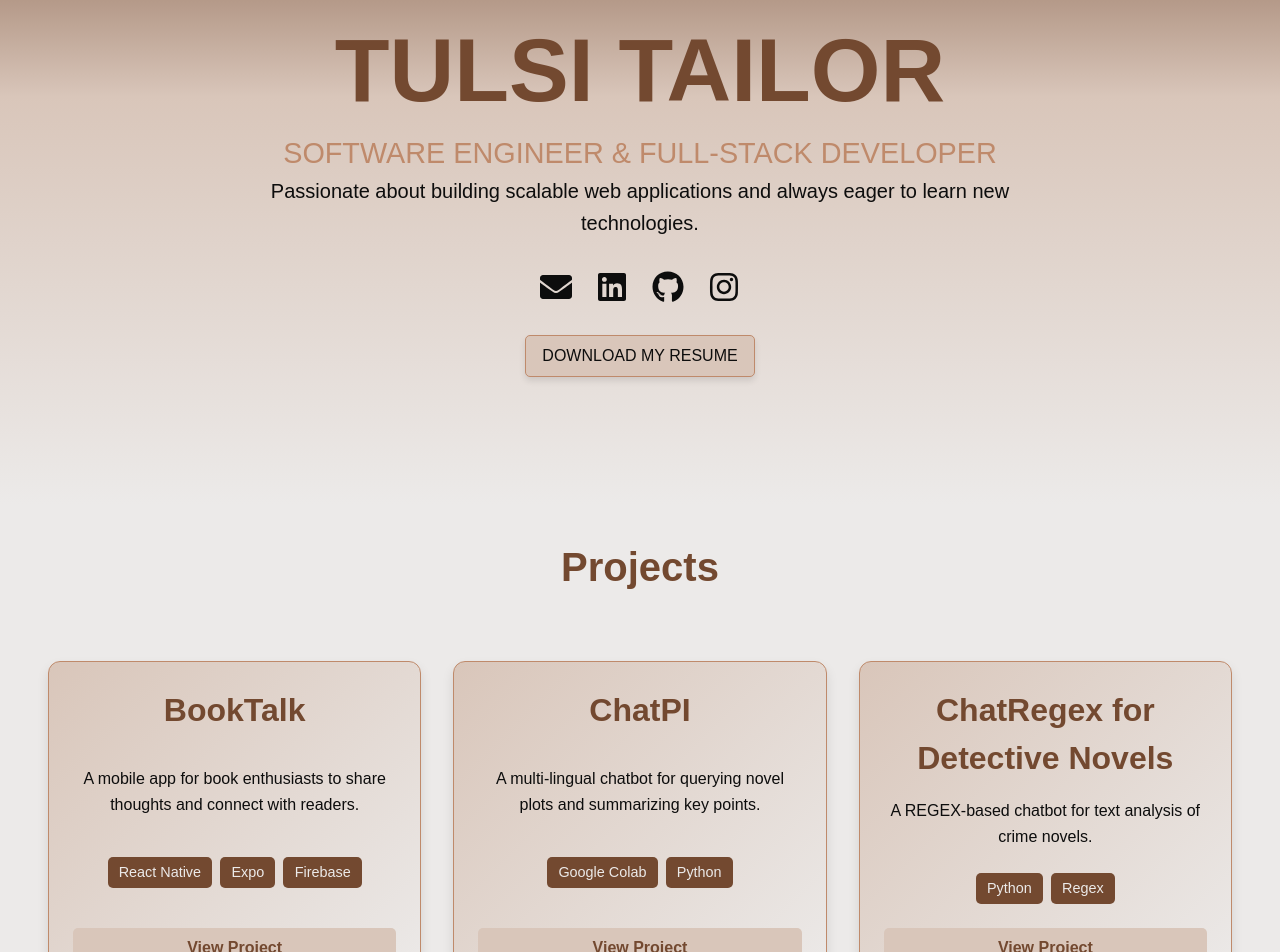
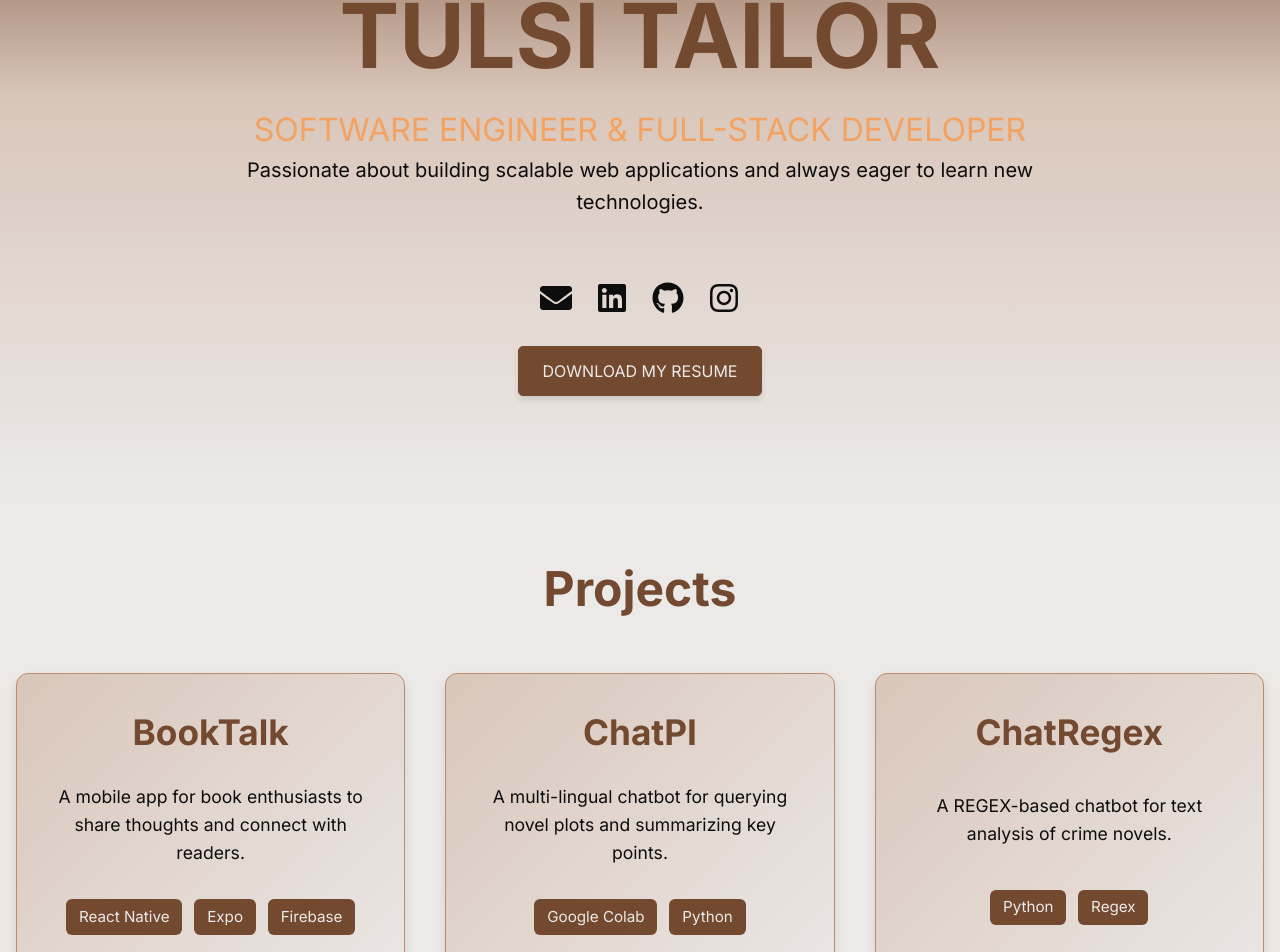
Before and after one commit to ttulsi01/ttulsi01.github.io, a Next.js app: page / in a window 1280 px wide. Shown: the part 175-1127 px from the top of the page. Built offline with nearby package versions, Linux system fonts and the light colour scheme.

Commit message:
Edited projects section

```diff
--- a/src/app/globals.css
+++ b/src/app/globals.css
@@ -12,12 +12,11 @@
   --form-border-color: #D9C6BA; /* Beige for form borders */
   --gradient-color1: #734930; /* For gradient effect */
   --gradient-color2: #D9C6BA; /* For gradient effect */
+  --accent-color: #F4A261; /* A contrasting accent color */
   --font-family: 'Montserrat', sans-serif; /* Chosen font-family */
 }
 
-
-
-body , html {
+body, html {
   font-family: var(--font-family); /* Apply global font-family */
   background: var(--background-color);
   margin: 0;
@@ -25,32 +24,6 @@ body , html {
   height: 100%;
   animation: fadeIn 1.5s ease-in-out 0.3s forwards;
   width: 100%;
-}
-
-@layer utilities {
-  .text-balance {
-    text-wrap: balance;
-  }
-}
-
-.about-container {
-  position: relative;
-  display: flex;
-  flex-direction: column;
-  justify-content: center;
-  align-items: center;
-  height: 85vh;
-  background: linear-gradient(to bottom, var(--gradient-color1) 0%, var(--gradient-color2) 40%, var(--background-color) 100%);
-  text-align: center;
-  padding: 5rem 1rem 1rem;
-  margin-top: 0;
-}
-
-.about-content {
-  max-width: 900px;
-  margin: 0 auto;
-  text-align: center;
-  color: var(--primary-color);
 }
 
 @keyframes fadeIn {
@@ -64,32 +37,45 @@ body , html {
   }
 }
 
+/* About Section */
+
+.about-container {
+  position: relative;
+  display: flex;
+  flex-direction: column;
+  justify-content: center;
+  align-items: center;
+  height: 85vh;
+  background: linear-gradient(to bottom, var(--gradient-color1) 0%, var(--gradient-color2) 40%, var(--background-color) 100%);
+  text-align: center;
+  padding: 5rem 1rem 2rem;
+  margin-top: 0;
+}
+
 .name {
   font-weight: bold;
-  font-family: var(--font-family);
   text-transform: uppercase;
-  margin-bottom: 0.5rem;
+  margin-bottom: 1rem;
   line-height: 1.2;
   font-size: calc(4rem + 2vw);
   color: var(--primary-color);
 }
 
 .title {
-  font-family: var(--font-family);
-  color: var(--secondary-color);
+  color: var(--accent-color);
   text-transform: uppercase;
   margin-top: 0;
-  font-size: calc(1rem + 1vw);
+  font-size: calc(1.2rem + 1vw);
 }
 
 .introduction {
-  font-family: var(--font-family);
-  color: var(--text-color); /* Dark gray */
+  color: var(--text-color);
   margin-top: 1rem;
   font-size: 1.25rem;
   line-height: 1.6;
   max-width: 800px;
   margin: 0 auto;
+  padding-bottom: 2rem;
 }
 
 .social-media-icons {
@@ -106,19 +92,18 @@ body , html {
 }
 
 .social-media-icons a:hover {
-  color: var(--secondary-color);
+  color: var(--accent-color);
 }
 
 .resume-button {
   display: inline-block;
   margin-top: 2rem;
-  padding: 0.5rem 1rem;
+  padding: 0.75rem 1.5rem;
   font-size: 1rem;
-  font-family: var(--font-family);
   text-transform: uppercase;
-  color: var(--text-color); /* Dark gray text color */
-  background-color: var(--tertiary-color); /* Beige background */
-  border: 1px solid var(--secondary-color); /* Light brown border */
+  color: var(--background-color);
+  background-color: var(--primary-color);
+  border: 1px solid var(--primary-color);
   border-radius: 5px;
   text-decoration: none;
   box-shadow: 0px 4px 6px rgba(0, 0, 0, 0.1);
@@ -126,10 +111,94 @@ body , html {
 }
 
 .resume-button:hover {
-  background-color: var(--secondary-color); /* Light brown on hover */
-  border-color: var(--primary-color); /* Dark brown border on hover */
+  background-color: var(--accent-color);
+  border-color: var(--accent-color);
   transform: translateY(-2px);
   cursor: pointer;
+}
+
+/* Projects Section */
+
+.projects-container {
+  padding: 3rem 1rem;
+  background-color: var(--background-color);
+  text-align: center;
+}
+
+.projects-section-title {
+  font-size: 3rem;
+  font-weight: bold;
+  margin-bottom: 3rem;
+  color: var(--primary-color);
+}
+
+.projects-grid {
+  display: grid;
+  grid-template-columns: repeat(auto-fit, minmax(300px, 1fr));
+  gap: 2.5rem;
+}
+
+.project-card {
+  display: flex;
+  flex-direction: column;
+  justify-content: space-between;
+  background: linear-gradient(135deg, var(--tertiary-color), var(--background-color));
+  color: var(--text-color);
+  border-radius: 12px;
+  padding: 2rem;
+  box-shadow: 0 6px 12px rgba(0, 0, 0, 0.1);
+  transition: transform 0.3s, box-shadow 0.3s;
+  border: 1px solid var(--secondary-color);
+}
+
+.project-card:hover {
+  transform: translateY(-10px) scale(1.02);
+  box-shadow: 0 12px 24px rgba(0, 0, 0, 0.2);
+}
+
+.project-title {
+  font-size: 2.2rem;
+  font-weight: bold;
+  margin-bottom: 1.5rem;
+  color: var(--primary-color);
+}
+
+.project-overview {
+  font-size: 1.1rem;
+  margin-bottom: 2rem;
+  line-height: 1.6;
+}
+
+.project-tech-stack {
+  display: flex;
+  flex-wrap: wrap;
+  justify-content: center;
+  gap: 0.75rem;
+  margin-bottom: 2rem;
+}
+
+.project-tech {
+  background: var(--primary-color);
+  color: var(--background-color);
+  padding: 0.4rem 0.8rem;
+  border-radius: 6px;
+  font-size: 0.95rem;
+}
+
+.project-link {
+  font-size: 1.1rem;
+  color: var(--primary-color);
+  text-decoration: none;
+  padding: 0.75rem 1.5rem;
+  background: var(--tertiary-color);
+  border-radius: 8px;
+  transition: background 0.3s, color 0.3s;
+}
+
+.project-link:hover {
+  background: var(--primary-color);
+  color: var(--background-color);
+  transform: scale(1.05);
 }
 
 /* Media queries for finer control */
@@ -159,14 +228,6 @@ body , html {
   .introduction {
     font-size: 1rem;
   }
-
-  .nav-links {
-    flex-direction: column;
-  }
-
-  .nav-links li {
-    margin: 0.5rem 0;
-  }
 }
 
 @media (max-width: 480px) {
@@ -195,109 +256,6 @@ body , html {
 
   .introduction {
     font-size: 0.9rem;
-  }
-}
-
-/* Projects page */
-
-.projects-container {
-  padding: 2rem;
-  background-color: var(--background-color); /* Match your site's theme */
-  text-align: center;
-}
-
-.projects-section-title {
-  font-size: 2.5rem;
-  font-weight: bold;
-  text-align: center;
-  margin-bottom: 4rem;
-  font-family: var(--font-family);
-  color: var(--primary-color); /* Use a color from your palette */
-}
-
-.projects-grid {
-  display: flex;
-  flex-wrap: wrap;
-  justify-content: center;
-  gap: 2rem; /* Increased gap for better spacing */
-}
-
-.project-card {
-  display: flex;
-  flex-direction: column;
-  justify-content: space-between;
-  background: linear-gradient(135deg, var(--tertiary-color), var(--background-color));
-  color: var(--text-color);
-  border-radius: 12px;
-  padding: 1.5rem;
-  box-shadow: 0 6px 12px rgba(0, 0, 0, 0.1);
-  font-family: var(--font-family);
-  transition: transform 0.2s, box-shadow 0.2s;
-  width: 100%;
-  max-width: 400px;
-  border: 1px solid var(--secondary-color);
-  min-height: 300px;
-  box-sizing: border-box;
-}
-
-.project-card:hover {
-  transform: translateY(-8px);
-  box-shadow: 0 8px 16px rgba(0, 0, 0, 0.2);
-}
-
-.project-title {
-  font-size: 2rem;
-  font-weight: bold;
-  margin-bottom: 1rem;
-  color: var(--primary-color);
-}
-
-.project-overview {
-  margin-bottom: 1.5rem;
-  line-height: 1.6;
-}
-
-.project-tech-stack {
-  margin-bottom: 1.5rem;
-  display: flex;
-  flex-wrap: wrap;
-  justify-content: center;
-  gap: 0.5rem;
-}
-
-.project-tech {
-  background: var(--primary-color);
-  color: var(--background-color);
-  padding: 0.3rem 0.7rem;
-  border-radius: 5px;
-  font-size: 0.9rem;
-}
-
-.project-link {
-  color: var(--primary-color);
-  text-decoration: none;
-  font-weight: bold;
-  display: inline-block;
-  padding: 0.5rem 1rem;
-  background: var(--tertiary-color);
-  border-radius: 5px;
-  transition: background 0.3s, color 0.3s;
-}
-
-.project-link:hover {
-  background: var(--primary-color);
-  color: var(--background-color);
-}
-
-@media (min-width: 600px) {
-  .project-card {
-    width: calc(50% - 2rem);
-  }
-}
-
-@media (min-width: 900px) {
-  .project-card {
-    width: calc(33.333% - 2rem);
   }
 }
 
--- a/src/components/About.tsx
+++ b/src/components/About.tsx
@@ -1,6 +1,6 @@
 'use client';
 
-import React, { useState } from 'react';
+import React from 'react';
 import { FaLinkedin, FaGithub, FaInstagram, FaEnvelope } from 'react-icons/fa';
 
 const About: React.FC = () => {
--- a/src/components/Projects.tsx
+++ b/src/components/Projects.tsx
@@ -21,7 +21,7 @@ const projectsData: Project[] = [
     link: 'https://github.com/ttulsi01/ChatPI',
   },
   {
-    title: 'ChatRegex for Detective Novels',
+    title: 'ChatRegex',
     overview: 'A REGEX-based chatbot for text analysis of crime novels.',
     techStack: ['Python', 'Regex'],
     link: 'https://github.com/ttulsi01/ChatRegex',
```
Lines whose indentation alone changed are shown as unchanged.
